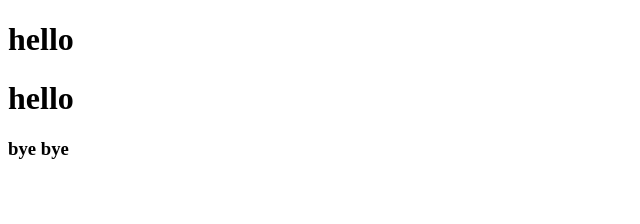
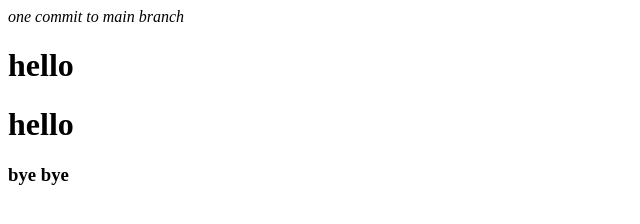
Before and after one commit to Devyansh26/MERN_SEM5, a plain HTML site: page index.html in a window 1280 px wide. Shown: the whole page, without its empty margins (0-640 px from the left). Drawn offline with Linux system fonts and the light colour scheme.

Commit message:
added i tag to main branch

```diff
--- a/index.html
+++ b/index.html
@@ -6,10 +6,12 @@
     <title>Document</title>
 </head>
 <body>
+    <i>one commit to main branch</i>
     <h1>hello</h1>
     <h1>hello</h1>
 
     <h3>bye bye</h3>
 
+
 </body>
 </html>
```
